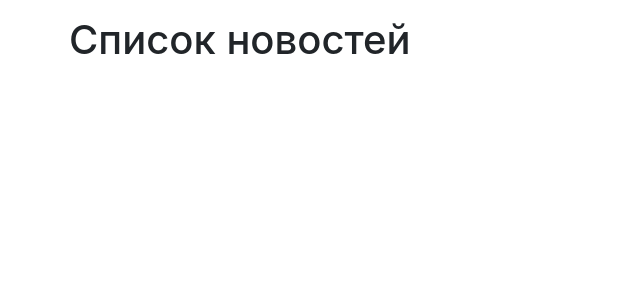
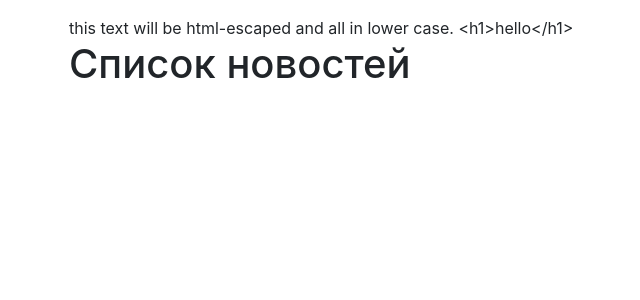
Before and after one commit to mnosinov/web4myself_django_mysite, a Django app: page / in a window 1280 px wide. Shown: the part 56-356 px from the top of the page, without its empty margins (16-656 px from the left). Run offline with Django 3.2, Linux system fonts and the light colour scheme; data that the repository does not hold is empty; some libraries are stand-ins or nearby versions.

Commit message:
test filter teg in index.html

```diff
--- a/news/templates/news/index.html
+++ b/news/templates/news/index.html
@@ -31,6 +31,10 @@
 </nav>
 
 <div class="container mt-3">
+	{% filter force_escape | lower %}
+	This text will be HTML-escaped and all in Lower Case.
+	<h1>Hello</h1>
+	{% endfilter %}
 	<h1>{{ title }}</h1>
 	<div class="row">
 		<div class="col-md-12">
```
